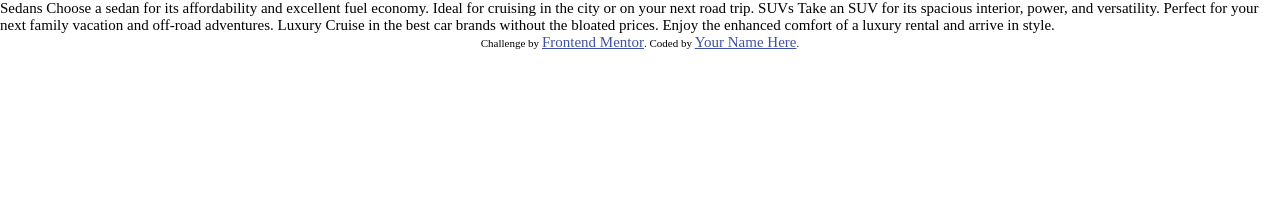
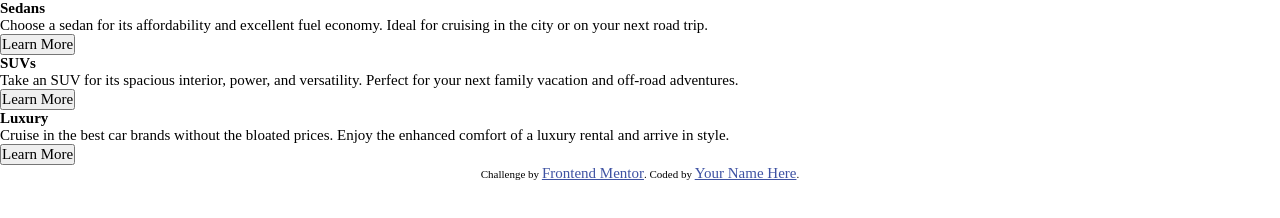
Before and after one commit to TomBirbeck/frontend-mentor-column-preview-challenge, a plain HTML site: page index.html in a window 1280 px wide. Drawn offline with Linux system fonts and the light colour scheme.

Commit message:
added basic html structure

```diff
--- a/index.html
+++ b/index.html
@@ -10,21 +10,46 @@
 </head>
 <body>
 
+  <main>
+    <div class="sedans-section">
+      <h2 class="headers">
         Sedans
+      </h2>
+      <p class="subtext">
         Choose a sedan for its affordability and excellent fuel economy. Ideal for cruising in the city
         or on your next road trip.
-
+      </p>
+      <button class="buttons">Learn More</button>
+    </div>
+    <div class="suvs-section">
+      <h2 class="headers">
         SUVs
+      </h2>
+      <p class="subtext">
         Take an SUV for its spacious interior, power, and versatility. Perfect for your next family vacation
         and off-road adventures.
-
+      </p>
+      <button class="buttons">Learn More</button>
+    </div>
+    <div class="estates-section">
+      <h2 class="headers">
         Luxury
+      </h2>
+      <p class="subtext">
         Cruise in the best car brands without the bloated prices. Enjoy the enhanced comfort of a luxury
         rental and arrive in style.
+      </p>
+      <button class="buttons">Learn More</button>
+    </div>
 
+  </main>
+
+  <footer>
     <div class="attribution">
       Challenge by <a href="https://www.frontendmentor.io?ref=challenge" target="_blank">Frontend Mentor</a>.
       Coded by <a href="#">Your Name Here</a>.
     </div>
+  </footer>
+
 </body>
 </html>
```
Lines whose indentation alone changed are shown as unchanged.
